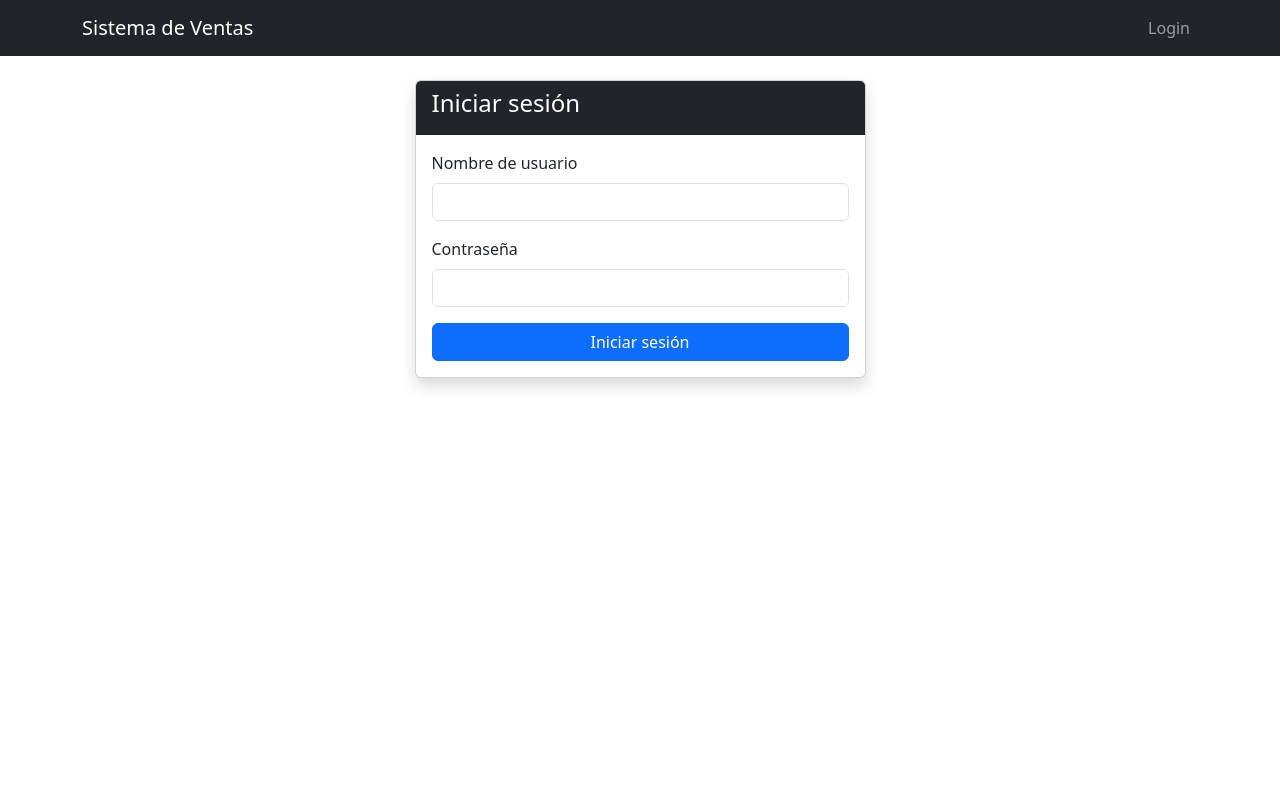
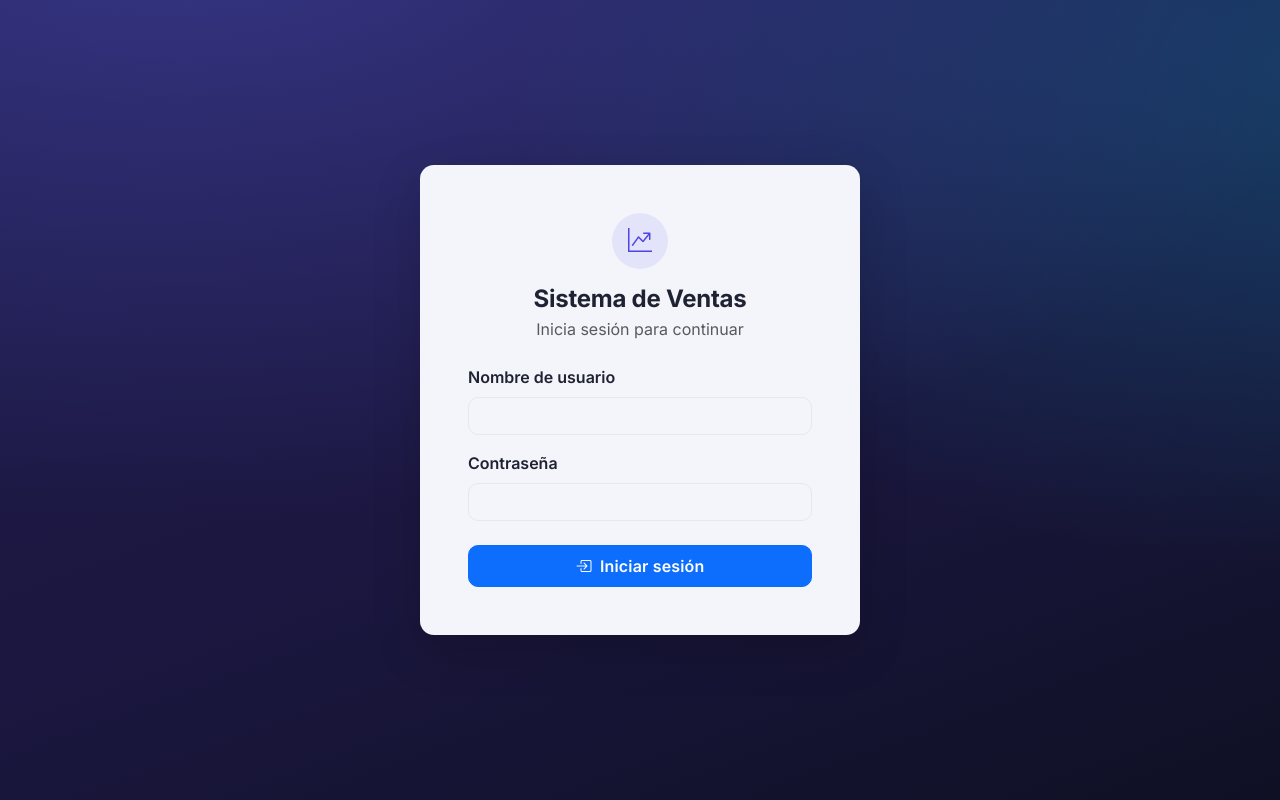
Before and after one commit to ElianWBG/Sales_a2-ISAAC, a Django app: page /accounts/login/ in a window 1280 px wide. Run offline with Django 5.2, Linux system fonts and the light colour scheme; some libraries are stand-ins or nearby versions.

Commit message:
Rediseño visual: sidebar, tema con animaciones y login

```diff
--- /dev/null
+++ b/billing/static/billing/css/theme.css
@@ -0,0 +1,235 @@
+@import url('https://fonts.googleapis.com/css2?family=Inter:wght@400;500;600;700;800&display=swap');
+
+:root {
+  --primary: #4f46e5;
+  --primary-rgb: 79, 70, 229;
+  --primary-dark: #3730a3;
+  --primary-darker: #1e1b4b;
+  --success: #16a34a;
+  --danger: #dc2626;
+  --warning: #d97706;
+  --info: #0891b2;
+  --bg: #f4f5fb;
+  --surface: #ffffff;
+  --border: #e6e8f0;
+  --text: #1e2233;
+  --radius: 14px;
+  --radius-sm: 10px;
+  --shadow-sm: 0 1px 3px rgba(30, 34, 51, .06), 0 1px 2px rgba(30, 34, 51, .04);
+  --shadow-md: 0 8px 24px rgba(30, 34, 51, .08);
+  --shadow-lg: 0 16px 40px rgba(30, 34, 51, .16);
+  --ease: cubic-bezier(.4, 0, .2, 1);
+  --sidebar-w: 264px;
+
+  --bs-primary: var(--primary);
+  --bs-primary-rgb: var(--primary-rgb);
+  --bs-success: var(--success);
+  --bs-success-rgb: 22, 163, 74;
+  --bs-danger: var(--danger);
+  --bs-danger-rgb: 220, 38, 38;
+  --bs-warning: var(--warning);
+  --bs-warning-rgb: 217, 119, 6;
+  --bs-info: var(--info);
+  --bs-info-rgb: 8, 145, 178;
+  --bs-dark: #16192e;
+  --bs-dark-rgb: 22, 25, 46;
+  --bs-body-bg: var(--bg);
+  --bs-body-color: var(--text);
+  --bs-link-color: var(--primary);
+  --bs-link-hover-color: var(--primary-dark);
+  --bs-border-radius: var(--radius-sm);
+  --bs-border-radius-lg: var(--radius);
+  --bs-border-radius-sm: 8px;
+}
+
+@media (prefers-reduced-motion: reduce) {
+  *, *::before, *::after {
+    animation-duration: .001ms !important;
+    transition-duration: .001ms !important;
+  }
+}
+
+body {
+  font-family: 'Inter', -apple-system, BlinkMacSystemFont, "Segoe UI", sans-serif;
+  background: var(--bg);
+  color: var(--text);
+}
+
+h1, h2, h3, h4, h5, h6 { font-weight: 700; letter-spacing: -.01em; }
+
+@keyframes fadeInUp { from { opacity: 0; transform: translateY(6px); } to { opacity: 1; transform: translateY(0); } }
+@keyframes fadeScaleIn { from { opacity: 0; transform: translateY(10px) scale(.98); } to { opacity: 1; transform: translateY(0) scale(1); } }
+@keyframes slideInDown { from { opacity: 0; transform: translateY(-8px); } to { opacity: 1; transform: translateY(0); } }
+
+/* ── App shell / sidebar ─────────────────────────────────────────── */
+
+.app-shell { display: flex; min-height: 100vh; }
+
+.sidebar {
+  width: var(--sidebar-w);
+  flex-shrink: 0;
+  background: linear-gradient(180deg, var(--primary-darker), #241f4d 55%, var(--primary-dark));
+  color: #fff;
+  position: fixed;
+  inset: 0 auto 0 0;
+  height: 100vh;
+  overflow-y: auto;
+  z-index: 1030;
+  transition: transform .3s var(--ease);
+  padding-bottom: 1.5rem;
+}
+.sidebar::-webkit-scrollbar { width: 6px; }
+.sidebar::-webkit-scrollbar-thumb { background: rgba(255, 255, 255, .15); border-radius: 3px; }
+
+.sidebar-brand { padding: 1.4rem 1.25rem 1rem; }
+.brand-link { display: flex; align-items: center; gap: .6rem; color: #fff; text-decoration: none; font-weight: 700; font-size: 1.02rem; }
+.brand-icon {
+  width: 36px; height: 36px; border-radius: 10px;
+  background: rgba(255, 255, 255, .12);
+  display: flex; align-items: center; justify-content: center; font-size: 1.1rem; flex-shrink: 0;
+}
+
+.sidebar-nav { padding: .5rem .75rem; display: flex; flex-direction: column; gap: .15rem; }
+.nav-section-label {
+  font-size: .68rem; text-transform: uppercase; letter-spacing: .09em;
+  color: rgba(255, 255, 255, .4); font-weight: 700; margin: 1.1rem .6rem .35rem;
+}
+.sidebar-nav .nav-link {
+  position: relative;
+  display: flex; align-items: center; gap: .75rem;
+  color: rgba(255, 255, 255, .75);
+  padding: .6rem .8rem;
+  border-radius: 10px;
+  font-size: .89rem; font-weight: 500;
+  transition: background .2s var(--ease), color .2s var(--ease), padding-left .2s var(--ease);
+}
+.sidebar-nav .nav-link i { font-size: 1.05rem; width: 20px; text-align: center; opacity: .85; transition: transform .25s var(--ease); }
+.sidebar-nav .nav-link::before {
+  content: ""; position: absolute; left: 0; top: 50%; transform: translateY(-50%);
+  width: 3px; height: 0; background: #fff; border-radius: 0 3px 3px 0; transition: height .2s var(--ease);
+}
+.sidebar-nav .nav-link:hover { background: rgba(255, 255, 255, .08); color: #fff; padding-left: 1.05rem; }
+.sidebar-nav .nav-link:hover i { transform: scale(1.12); }
+.sidebar-nav .nav-link.active {
+  background: linear-gradient(90deg, rgba(255, 255, 255, .16), rgba(255, 255, 255, .04));
+  color: #fff;
+  box-shadow: inset 0 0 0 1px rgba(255, 255, 255, .08);
+}
+.sidebar-nav .nav-link.active::before { height: 60%; }
+
+.app-main { flex: 1 1 auto; margin-left: var(--sidebar-w); min-width: 0; display: flex; flex-direction: column; min-height: 100vh; }
+
+.topbar {
+  position: sticky; top: 0; z-index: 1020;
+  display: flex; align-items: center; gap: 1rem;
+  padding: .7rem 1.5rem;
+  background: rgba(244, 245, 251, .85);
+  backdrop-filter: blur(8px);
+  border-bottom: 1px solid var(--border);
+}
+.sidebar-toggle {
+  display: none; border: none; background: var(--surface); box-shadow: var(--shadow-sm);
+  width: 38px; height: 38px; border-radius: 10px; align-items: center; justify-content: center;
+  color: var(--text); font-size: 1.1rem; cursor: pointer; transition: transform .2s var(--ease);
+}
+.sidebar-toggle:hover { transform: translateY(-1px); }
+.topbar-spacer { flex: 1; }
+.topbar-user .dropdown-toggle {
+  display: flex; align-items: center; gap: .5rem; text-decoration: none; color: var(--text);
+  font-weight: 600; padding: .4rem .7rem; border-radius: 10px; transition: background .2s var(--ease);
+}
+.topbar-user .dropdown-toggle:hover { background: rgba(var(--primary-rgb), .08); }
+.topbar-user .dropdown-toggle::after { display: none; }
+
+.content-area { padding: 1.75rem; flex: 1; animation: fadeInUp .35s var(--ease); }
+
+.sidebar-backdrop { display: none; position: fixed; inset: 0; background: rgba(15, 17, 32, .5); z-index: 1025; }
+
+@media (max-width: 991.98px) {
+  .sidebar { transform: translateX(-100%); }
+  .sidebar.open { transform: translateX(0); box-shadow: var(--shadow-lg); }
+  .app-main { margin-left: 0; }
+  .sidebar-toggle { display: inline-flex; }
+  body.sidebar-open .sidebar-backdrop { display: block; }
+}
+
+/* ── Auth (login) mode ───────────────────────────────────────────── */
+
+.app-shell.is-auth {
+  width: 100%;
+  align-items: center;
+  justify-content: center;
+  padding: 2rem 1rem;
+  background:
+    radial-gradient(1200px 600px at 15% -10%, rgba(99, 102, 241, .35), transparent),
+    radial-gradient(900px 500px at 110% 10%, rgba(6, 182, 212, .25), transparent),
+    linear-gradient(160deg, var(--primary-darker), #1b1740 55%, #0f1024);
+}
+.app-shell.is-auth .app-main { flex: none; width: 100%; max-width: 440px; margin-left: 0; min-height: 0; }
+.app-shell.is-auth .content-area { padding: 0; animation: none; }
+.auth-card { animation: fadeScaleIn .5s var(--ease); }
+
+/* ── Cards, buttons, tables, forms ───────────────────────────────── */
+
+.card { border: 1px solid var(--border); border-radius: var(--radius); box-shadow: var(--shadow-sm); }
+.card-header { border-bottom: 1px solid var(--border); font-weight: 600; }
+
+.stat-card {
+  border: none; border-radius: var(--radius); overflow: hidden; cursor: default;
+  transition: transform .25s var(--ease), box-shadow .25s var(--ease);
+}
+.stat-card:hover { transform: translateY(-4px); box-shadow: var(--shadow-lg); }
+
+.btn {
+  border-radius: 10px; font-weight: 600; letter-spacing: .01em; position: relative; overflow: hidden;
+  transition: transform .2s var(--ease), box-shadow .2s var(--ease), background-color .2s var(--ease), color .2s var(--ease);
+}
+.btn:hover { transform: translateY(-2px); }
+.btn:active { transform: translateY(0); }
+.btn-primary:hover { box-shadow: 0 10px 20px rgba(var(--primary-rgb), .35); }
+.btn::after {
+  content: ""; position: absolute; inset: 0; background: rgba(255, 255, 255, .25);
+  transform: translateX(-105%); transition: transform .45s var(--ease); pointer-events: none;
+}
+.btn:hover::after { transform: translateX(105%); }
+
+.table td .btn, .table th .btn {
+  border-radius: 50%; width: 34px; height: 34px; padding: 0;
+  display: inline-flex; align-items: center; justify-content: center; box-shadow: none;
+}
+.table td .btn:hover { transform: translateY(-2px) scale(1.08); box-shadow: 0 6px 14px rgba(30, 34, 51, .2); }
+.table td .btn + .btn { margin-left: .3rem; }
+
+.table thead.table-dark th {
+  background: var(--bs-dark); border-color: var(--bs-dark);
+  font-size: .74rem; text-transform: uppercase; letter-spacing: .06em; font-weight: 700;
+}
+.table-hover > tbody > tr { transition: background-color .15s var(--ease); }
+.table > :not(caption) > * > * { vertical-align: middle; }
+
+.badge { font-weight: 600; letter-spacing: .01em; border-radius: 6px; padding: .4em .65em; }
+
+.form-control, .form-select {
+  border-radius: 10px; border-color: var(--border);
+  transition: box-shadow .25s var(--ease), border-color .25s var(--ease), transform .2s var(--ease);
+}
+.form-control:focus, .form-select:focus {
+  border-color: var(--primary);
+  box-shadow: 0 0 0 4px rgba(var(--primary-rgb), .15);
+  transform: translateY(-1px);
+}
+
+.pagination .page-link { border-radius: 8px; margin: 0 2px; border: 1px solid var(--border); color: var(--text); transition: all .2s var(--ease); }
+.pagination .page-item.active .page-link { background: var(--primary); border-color: var(--primary); box-shadow: 0 4px 10px rgba(var(--primary-rgb), .35); }
+.pagination .page-link:hover { background: rgba(var(--primary-rgb), .08); transform: translateY(-1px); }
+
+.alert { border: none; border-left: 4px solid; border-radius: 10px; animation: slideInDown .3s var(--ease); }
+.alert-success { border-left-color: var(--success); }
+.alert-danger { border-left-color: var(--danger); }
+.alert-warning { border-left-color: var(--warning); }
+.alert-info { border-left-color: var(--info); }
+
+.dropdown-menu { border: none; box-shadow: var(--shadow-lg); border-radius: 12px; padding: .5rem; animation: fadeScaleIn .18s var(--ease); }
+.dropdown-item { border-radius: 8px; transition: background .15s var(--ease); }
+
+.modal-content { border: none; border-radius: var(--radius); box-shadow: var(--shadow-lg); }
--- a/billing/templates/billing/base.html
+++ b/billing/templates/billing/base.html
@@ -1,3 +1,4 @@
+{% load static %}
 {% load security_tags %}
 <!DOCTYPE html>
 <html lang="es">
@@ -7,67 +8,125 @@
   <title>{% block title %}Ventas{% endblock %}</title>
   <link href="https://cdn.jsdelivr.net/npm/bootstrap@5.3.0/dist/css/bootstrap.min.css" rel="stylesheet">
   <link href="https://cdn.jsdelivr.net/npm/bootstrap-icons@1.11.3/font/bootstrap-icons.min.css" rel="stylesheet">
+  <link href="{% static 'billing/css/theme.css' %}" rel="stylesheet">
 </head>
-<body>
+<body class="{% if user.is_authenticated %}has-sidebar{% else %}auth-mode{% endif %}">
 
-<nav class="navbar navbar-expand-lg navbar-dark bg-dark">
-  <div class="container">
-    <a class="navbar-brand" href="{% url 'billing:home' %}">Sistema de Ventas</a>
-    <button class="navbar-toggler" type="button" data-bs-toggle="collapse" data-bs-target="#nav">
-      <span class="navbar-toggler-icon"></span>
-    </button>
-    <div class="collapse navbar-collapse" id="nav">
-      <ul class="navbar-nav me-auto">
+<div class="app-shell {% if not user.is_authenticated %}is-auth{% endif %}">
   {% if user.is_authenticated %}
+  <aside class="sidebar" id="sidebar">
+    <div class="sidebar-brand">
+      <a href="{% url 'billing:home' %}" class="brand-link">
+        <span class="brand-icon"><i class="bi bi-graph-up-arrow"></i></span>
+        <span class="brand-text">Sistema de Ventas</span>
+      </a>
+    </div>
 
-        <!-- COMPRAS: Analista de Compras y Administrador -->
-        {% if perms.billing.view_brand or perms.billing.add_brand or perms.billing.change_brand or perms.billing.delete_brand %}
-        <li class="nav-item"><a class="nav-link" href="{% url 'billing:brand_list' %}">Marcas</a></li>
-        {% endif %}
-        {% if perms.purchasing.view_purchase or perms.purchasing.add_purchase or perms.purchasing.change_purchase or perms.purchasing.delete_purchase %}
-        <li class="nav-item"><a class="nav-link" href="{% url 'purchasing:purchase_list' %}">Compras</a></li>
-        <li class="nav-item"><a class="nav-link" href="{% url 'creditos_compras:cuotas_pendientes' %}">Cuotas Pendientes</a></li>
-        {% endif %}
-        {% if perms.billing.view_productgroup or perms.billing.add_productgroup or perms.billing.change_productgroup or perms.billing.delete_productgroup %}
-        <li class="nav-item"><a class="nav-link" href="{% url 'billing:productgroup_list' %}">Grupos</a></li>
-        {% endif %}
-        {% if perms.billing.view_supplier or perms.billing.add_supplier or perms.billing.change_supplier or perms.billing.delete_supplier %}
-        <li class="nav-item"><a class="nav-link" href="{% url 'billing:supplier_list' %}">Proveedores</a></li>
-        {% endif %}
-        {% if perms.billing.view_product or perms.billing.add_product or perms.billing.change_product or perms.billing.delete_product %}
-        <li class="nav-item"><a class="nav-link" href="{% url 'billing:product_list' %}">Productos</a></li>
+    <nav class="sidebar-nav">
+      {% url 'billing:home' as home_url %}
+      <a class="nav-link {% if request.path == home_url %}active{% endif %}" href="{{ home_url }}">
+        <i class="bi bi-speedometer2"></i><span>Inicio</span>
+      </a>
+
+      {% if perms.billing.view_brand or perms.billing.add_brand or perms.billing.change_brand or perms.billing.delete_brand or perms.purchasing.view_purchase or perms.purchasing.add_purchase or perms.purchasing.change_purchase or perms.purchasing.delete_purchase or perms.billing.view_productgroup or perms.billing.add_productgroup or perms.billing.change_productgroup or perms.billing.delete_productgroup or perms.billing.view_supplier or perms.billing.add_supplier or perms.billing.change_supplier or perms.billing.delete_supplier or perms.billing.view_product or perms.billing.add_product or perms.billing.change_product or perms.billing.delete_product %}
+      <div class="nav-section-label">Compras</div>
       {% endif %}
 
-        <!-- VENTAS: Vendedor y Administrador -->
-        {% if perms.billing.view_customer or perms.billing.add_customer or perms.billing.change_customer or perms.billing.delete_customer %}
-        <li class="nav-item"><a class="nav-link" href="{% url 'billing:customer_list' %}">Clientes</a></li>
-        {% endif %}
-        {% if perms.billing.view_invoice or perms.billing.add_invoice or perms.billing.change_invoice or perms.billing.delete_invoice %}
-        <li class="nav-item"><a class="nav-link" href="{% url 'billing:invoice_list' %}">Facturas</a></li>
-        <li class="nav-item"><a class="nav-link" href="{% url 'creditos_ventas:cuotas_pendientes' %}">Cuotas Pendientes</a></li>
+      {% if perms.billing.view_brand or perms.billing.add_brand or perms.billing.change_brand or perms.billing.delete_brand %}
+      {% url 'billing:brand_list' as brand_list_url %}
+      <a class="nav-link {% if request.path == brand_list_url %}active{% endif %}" href="{{ brand_list_url }}">
+        <i class="bi bi-award"></i><span>Marcas</span>
+      </a>
       {% endif %}
 
-        <!-- SEGURIDAD: solo Administrador -->
-        {% if user|has_group:'Administrador' %}
-        <li class="nav-item dropdown">
-          <a class="nav-link dropdown-toggle" href="#" data-bs-toggle="dropdown">Seguridad</a>
-          <ul class="dropdown-menu">
-            <li><a class="dropdown-item" href="{% url 'security:user_list' %}">Usuarios</a></li>
-            <li><a class="dropdown-item" href="{% url 'security:group_list' %}">Roles</a></li>
-            <li><a class="dropdown-item" href="{% url 'security:permission_list' %}">Catálogo de Permisos</a></li>
-            <li><a class="dropdown-item" href="{% url 'billing:configuracion' %}">Configuración</a></li>
-          </ul>
-        </li>
+      {% if perms.purchasing.view_purchase or perms.purchasing.add_purchase or perms.purchasing.change_purchase or perms.purchasing.delete_purchase %}
+      {% url 'purchasing:purchase_list' as purchase_list_url %}
+      <a class="nav-link {% if request.path == purchase_list_url %}active{% endif %}" href="{{ purchase_list_url }}">
+        <i class="bi bi-cart"></i><span>Compras</span>
+      </a>
+      {% url 'creditos_compras:cuotas_pendientes' as cuotas_compras_url %}
+      <a class="nav-link {% if request.path == cuotas_compras_url %}active{% endif %}" href="{{ cuotas_compras_url }}">
+        <i class="bi bi-hourglass-split"></i><span>Cuotas Pendientes</span>
+      </a>
       {% endif %}
 
+      {% if perms.billing.view_productgroup or perms.billing.add_productgroup or perms.billing.change_productgroup or perms.billing.delete_productgroup %}
+      {% url 'billing:productgroup_list' as productgroup_list_url %}
+      <a class="nav-link {% if request.path == productgroup_list_url %}active{% endif %}" href="{{ productgroup_list_url }}">
+        <i class="bi bi-grid"></i><span>Grupos</span>
+      </a>
       {% endif %}
-      </ul>
-      <ul class="navbar-nav">
+
+      {% if perms.billing.view_supplier or perms.billing.add_supplier or perms.billing.change_supplier or perms.billing.delete_supplier %}
+      {% url 'billing:supplier_list' as supplier_list_url %}
+      <a class="nav-link {% if request.path == supplier_list_url %}active{% endif %}" href="{{ supplier_list_url }}">
+        <i class="bi bi-truck"></i><span>Proveedores</span>
+      </a>
+      {% endif %}
+
+      {% if perms.billing.view_product or perms.billing.add_product or perms.billing.change_product or perms.billing.delete_product %}
+      {% url 'billing:product_list' as product_list_url %}
+      <a class="nav-link {% if request.path == product_list_url %}active{% endif %}" href="{{ product_list_url }}">
+        <i class="bi bi-box-seam"></i><span>Productos</span>
+      </a>
+      {% endif %}
+
+      {% if perms.billing.view_customer or perms.billing.add_customer or perms.billing.change_customer or perms.billing.delete_customer or perms.billing.view_invoice or perms.billing.add_invoice or perms.billing.change_invoice or perms.billing.delete_invoice %}
+      <div class="nav-section-label">Ventas</div>
+      {% endif %}
+
+      {% if perms.billing.view_customer or perms.billing.add_customer or perms.billing.change_customer or perms.billing.delete_customer %}
+      {% url 'billing:customer_list' as customer_list_url %}
+      <a class="nav-link {% if request.path == customer_list_url %}active{% endif %}" href="{{ customer_list_url }}">
+        <i class="bi bi-people"></i><span>Clientes</span>
+      </a>
+      {% endif %}
+
+      {% if perms.billing.view_invoice or perms.billing.add_invoice or perms.billing.change_invoice or perms.billing.delete_invoice %}
+      {% url 'billing:invoice_list' as invoice_list_url %}
+      <a class="nav-link {% if request.path == invoice_list_url %}active{% endif %}" href="{{ invoice_list_url }}">
+        <i class="bi bi-receipt"></i><span>Facturas</span>
+      </a>
+      {% url 'creditos_ventas:cuotas_pendientes' as cuotas_ventas_url %}
+      <a class="nav-link {% if request.path == cuotas_ventas_url %}active{% endif %}" href="{{ cuotas_ventas_url }}">
+        <i class="bi bi-hourglass-split"></i><span>Cuotas Pendientes</span>
+      </a>
+      {% endif %}
+
+      {% if user|has_group:'Administrador' %}
+      <div class="nav-section-label">Seguridad</div>
+      {% url 'security:user_list' as user_list_url %}
+      <a class="nav-link {% if request.path == user_list_url %}active{% endif %}" href="{{ user_list_url }}">
+        <i class="bi bi-people-fill"></i><span>Usuarios</span>
+      </a>
+      {% url 'security:group_list' as group_list_url %}
+      <a class="nav-link {% if request.path == group_list_url %}active{% endif %}" href="{{ group_list_url }}">
+        <i class="bi bi-shield-lock"></i><span>Roles</span>
+      </a>
+      {% url 'security:permission_list' as permission_list_url %}
+      <a class="nav-link {% if request.path == permission_list_url %}active{% endif %}" href="{{ permission_list_url }}">
+        <i class="bi bi-key"></i><span>Catálogo de Permisos</span>
+      </a>
+      {% url 'billing:configuracion' as configuracion_url %}
+      <a class="nav-link {% if request.path == configuracion_url %}active{% endif %}" href="{{ configuracion_url }}">
+        <i class="bi bi-gear"></i><span>Configuración</span>
+      </a>
+      {% endif %}
+    </nav>
+  </aside>
+  {% endif %}
+
+  <div class="app-main">
     {% if user.is_authenticated %}
+    <header class="topbar">
+      <button class="sidebar-toggle" id="sidebarToggle" type="button" aria-label="Abrir menú">
+        <i class="bi bi-list"></i>
+      </button>
+      <div class="topbar-spacer"></div>
+      <div class="topbar-user dropdown">
         {% with role=user.groups.first %}
-        <li class="nav-item dropdown">
-          <a class="nav-link dropdown-toggle" href="#" data-bs-toggle="dropdown">
-            <i class="bi bi-person-circle me-1"></i>{{ user.username }}
+        <a class="dropdown-toggle" href="#" data-bs-toggle="dropdown">
+          <i class="bi bi-person-circle fs-5"></i>{{ user.username }}
         </a>
         <ul class="dropdown-menu dropdown-menu-end">
           <li class="dropdown-item-text">
@@ -86,19 +145,12 @@
             </form>
           </li>
         </ul>
-        </li>
         {% endwith %}
-        {% else %}
-        <li class="nav-item">
-          <a class="nav-link" href="{% url 'security:login' %}">Login</a>
-        </li>
+      </div>
+    </header>
     {% endif %}
-      </ul>
-    </div>
-  </div>
-</nav>
 
-<div class="container mt-4">
+    <main class="content-area">
       {% if messages %}
         {% for m in messages %}
         <div class="alert alert-{{ m.level_tag }} alert-dismissible fade show{% if m.extra_tags == 'auto-dismiss' %} js-auto-dismiss{% endif %}">
@@ -106,23 +158,40 @@
         </div>
         {% endfor %}
       {% endif %}
-  {% block content %}
+      {% block content %}{% endblock %}
+    </main>
+  </div>
 
+  {% if user.is_authenticated %}
+  <div class="sidebar-backdrop" id="sidebarBackdrop"></div>
+  {% endif %}
+</div>
 
-  {% endblock %}
-</div>
 <script src="https://cdn.jsdelivr.net/npm/bootstrap@5.3.0/dist/js/bootstrap.bundle.min.js"></script>
 <script>
-  // Auto-cierre SOLO para mensajes marcados explícitamente con
-  // extra_tags='auto-dismiss' (ej. el banner de "Permisos predeterminados"
-  // / "Guardar como predeterminado") -- el resto de los mensajes del
-  // sistema no lleva esa clase y sigue exactamente igual que antes,
-  // cerrándose solo con la X.
   document.querySelectorAll('.js-auto-dismiss').forEach(function (el) {
     setTimeout(function () {
       bootstrap.Alert.getOrCreateInstance(el).close();
     }, 4500);
   });
+
+  (function () {
+    var toggle = document.getElementById('sidebarToggle');
+    var sidebar = document.getElementById('sidebar');
+    var backdrop = document.getElementById('sidebarBackdrop');
+    if (!toggle || !sidebar || !backdrop) return;
+
+    function closeSidebar() {
+      sidebar.classList.remove('open');
+      document.body.classList.remove('sidebar-open');
+    }
+
+    toggle.addEventListener('click', function () {
+      sidebar.classList.toggle('open');
+      document.body.classList.toggle('sidebar-open');
+    });
+    backdrop.addEventListener('click', closeSidebar);
+  })();
 </script>
 </body>
 </html>
--- a/templates/registration/login.html
+++ b/templates/registration/login.html
@@ -1,16 +1,21 @@
 {% extends 'billing/base.html' %}
 {% block title %}Login{% endblock %}
 {% block content %}
-<div class="row justify-content-center">
-  <div class="col-md-5">
-    <div class="card shadow">
-      <div class="card-header bg-dark text-white"><h4>Iniciar sesión</h4></div>
-      <div class="card-body">
+<div class="card auth-card shadow-lg border-0">
+  <div class="card-body p-4 p-md-5">
+    <div class="text-center mb-4">
+      <span class="d-inline-flex align-items-center justify-content-center rounded-circle mb-3"
+            style="width:56px;height:56px;background:rgba(var(--primary-rgb),.1);color:var(--primary);font-size:1.5rem;">
+        <i class="bi bi-graph-up-arrow"></i>
+      </span>
+      <h4 class="mb-1 fw-bold">Sistema de Ventas</h4>
+      <p class="text-muted mb-0">Inicia sesión para continuar</p>
+    </div>
     <form method="post">
       {% csrf_token %}
       {% for field in form %}
       <div class="mb-3">
-            <label class="form-label">{{ field.label }}</label>
+        <label class="form-label fw-semibold">{{ field.label }}</label>
         <input type="{{ field.field.widget.input_type }}"
                name="{{ field.html_name }}"
                class="form-control {% if field.errors %}is-invalid{% endif %}"
@@ -20,10 +25,10 @@
         {% endfor %}
       </div>
       {% endfor %}
-          <button type="submit" class="btn btn-primary w-100">Iniciar sesión</button>
+      <button type="submit" class="btn btn-primary w-100 py-2 mt-2">
+        <i class="bi bi-box-arrow-in-right me-1"></i> Iniciar sesión
+      </button>
     </form>
   </div>
 </div>
-  </div>
-</div>
 {% endblock %}
```
Also changed, not shown: billing/templates/billing/home.html (+28 -24 lines). Lines whose indentation alone changed are shown as unchanged.
